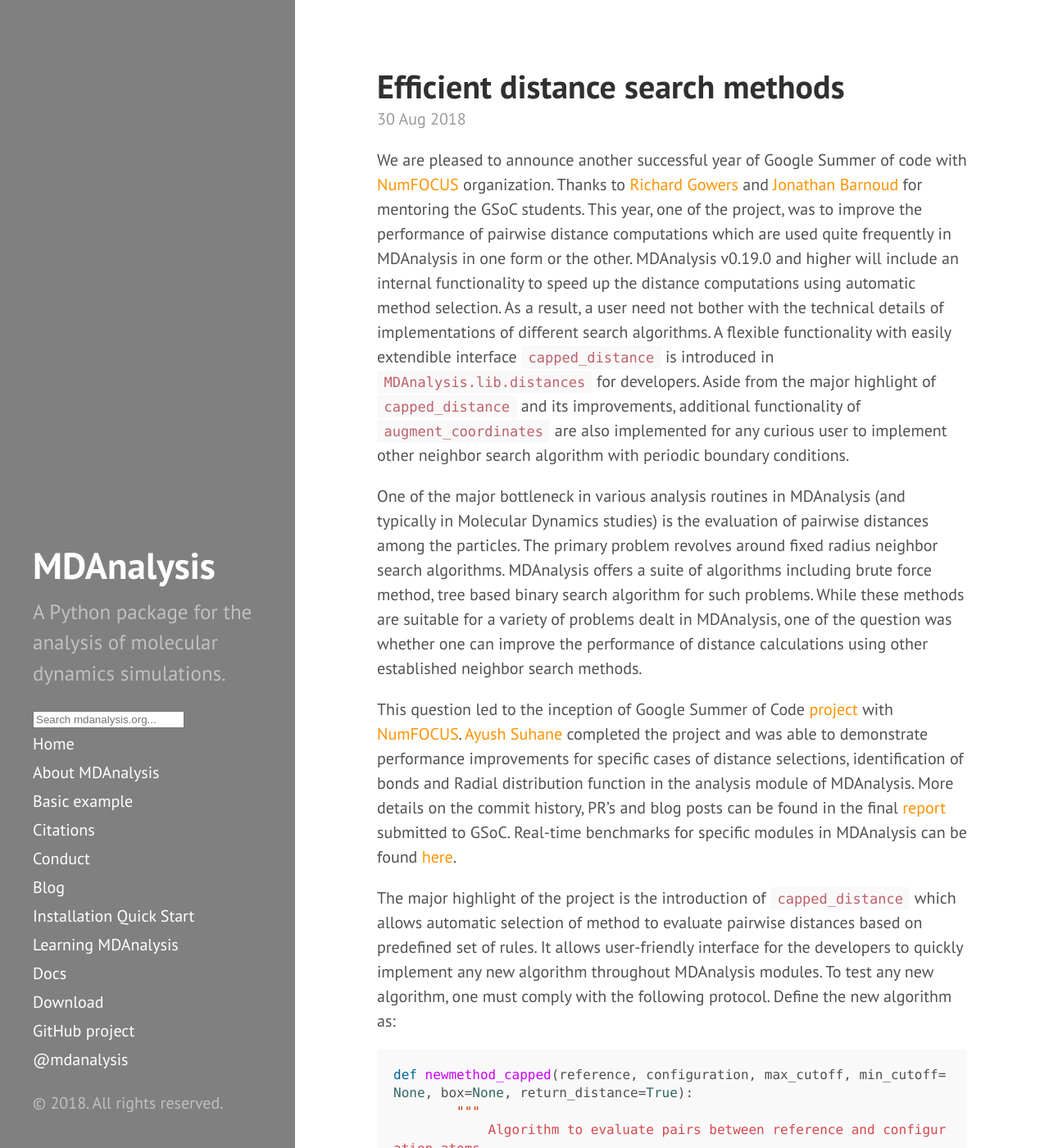
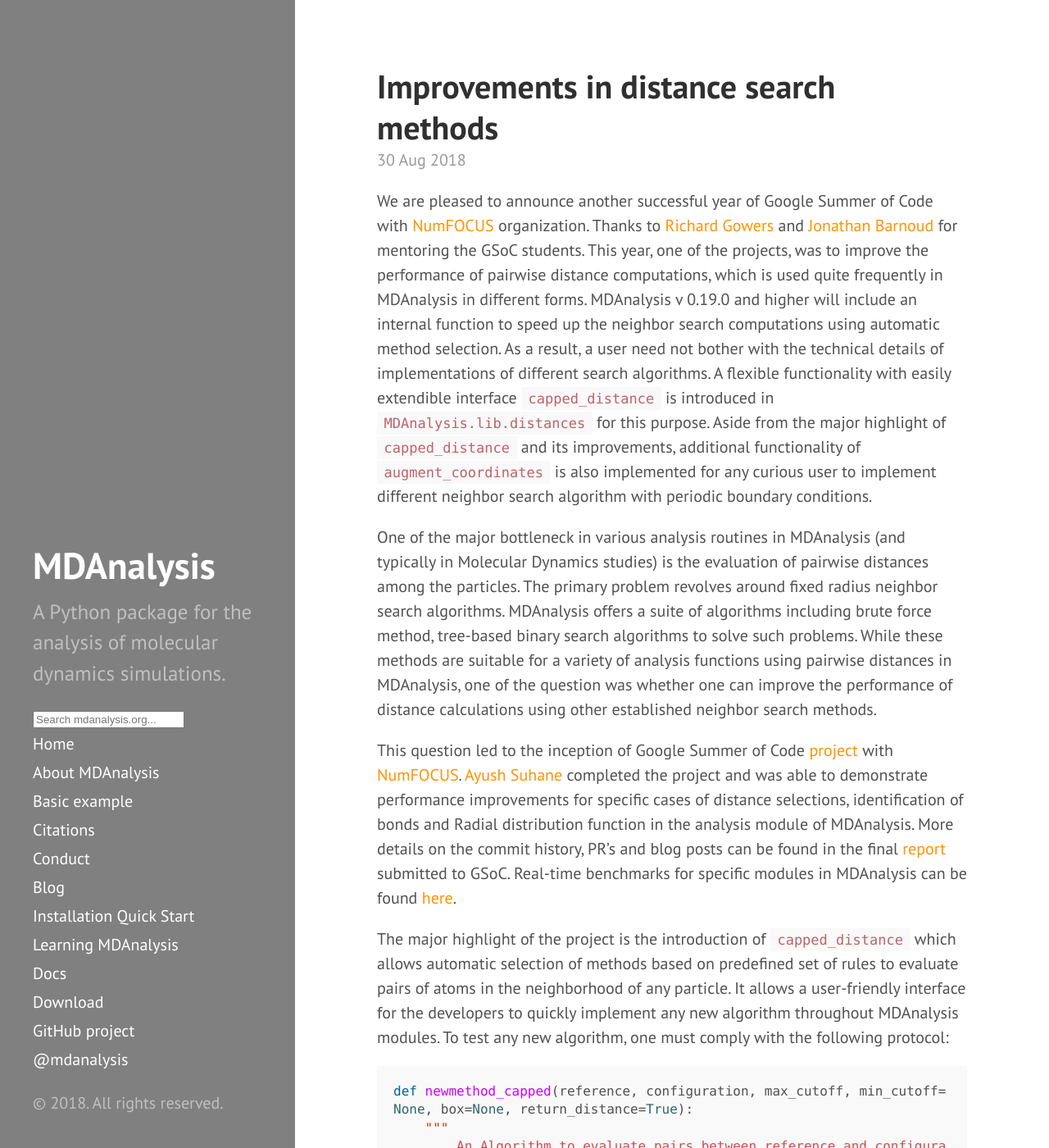
Before and after one commit to MDAnalysis/MDAnalysis.github.io, a Jekyll site: the page built from _posts/2018-08-30-gsoc18-distancesearch.md, in a window 1280 px wide and 1400 px high. Shown: the whole window at 82% size. Built offline with Jekyll 4.4.1, drawn with Linux system fonts in a browser that asks for light colours; comment, search, counter and statistics services are not loaded; some of the changed text lies outside the part shown.

Commit message:
slight changes to the text

````diff
--- a/_posts/2018-08-30-gsoc18-distancesearch.md
+++ b/_posts/2018-08-30-gsoc18-distancesearch.md
@@ -1,20 +1,20 @@
 ---
 layout: post
-title: Efficient distance search methods
+title: Improvements in distance search methods
 ---
 
-We are pleased to announce another successful year of Google Summer of code with [NumFOCUS][] organization. Thanks to [Richard Gowers][] and [Jonathan Barnoud][] for mentoring the GSoC students. This year, one of the project, was to improve the performance of pairwise distance computations which are used quite frequently in MDAnalysis in one form or the other. MDAnalysis v0.19.0 and higher will include an internal functionality to speed up the distance computations using automatic method selection. As a result, a user need not bother with the technical details of implementations of different search algorithms. A flexible functionality with easily extendible interface ``capped_distance`` is introduced in ``MDAnalysis.lib.distances`` for developers. Aside from the major highlight of ``capped_distance`` and its improvements, additional functionality of ``augment_coordinates`` are also implemented for any curious user to implement other neighbor search algorithm with periodic boundary conditions.
+We are pleased to announce another successful year of Google Summer of Code with [NumFOCUS][] organization. Thanks to [Richard Gowers][] and [Jonathan Barnoud][] for mentoring the GSoC students. This year, one of the projects, was to improve the performance of pairwise distance computations, which is used quite frequently in MDAnalysis in different forms. MDAnalysis v 0.19.0 and higher will include an internal function to speed up the neighbor search computations using automatic method selection. As a result, a user need not bother with the technical details of implementations of different search algorithms. A flexible functionality with easily extendible interface ``capped_distance`` is introduced in ``MDAnalysis.lib.distances`` for this purpose. Aside from the major highlight of ``capped_distance`` and its improvements, additional functionality of ``augment_coordinates`` is also implemented for any curious user to implement different neighbor search algorithm with periodic boundary conditions.
 
-One of the major bottleneck in various analysis routines in MDAnalysis (and typically in Molecular Dynamics studies) is the evaluation of pairwise distances among the particles. The primary problem revolves around fixed radius neighbor search algorithms. MDAnalysis offers a suite of algorithms including brute force method, tree based binary search algorithm for such problems. While these methods are suitable for a variety of problems dealt in MDAnalysis, one of the question was whether one can improve the performance of distance calculations using other established neighbor search methods.
+One of the major bottleneck in various analysis routines in MDAnalysis (and typically in Molecular Dynamics studies) is the evaluation of pairwise distances among the particles. The primary problem revolves around fixed radius neighbor search algorithms. MDAnalysis offers a suite of algorithms including brute force method, tree-based binary search algorithms to solve such problems. While these methods are suitable for a variety of analysis functions using pairwise distances in MDAnalysis, one of the question was whether one can improve the performance of distance calculations using other established neighbor search methods.
 
 This question led to the inception of Google Summer of Code [project][] with [NumFOCUS][]. [Ayush Suhane][] completed the project and was able to demonstrate performance improvements for specific cases of distance selections, identification of bonds and Radial distribution function in the analysis module of MDAnalysis. More details on the commit history, PR's and blog posts can be found in the final [report][] submitted to GSoC. Real-time benchmarks for specific modules in MDAnalysis can be found [here](https://www.mdanalysis.org/benchmarks/).
 
-The major highlight of the project is the introduction of ``capped_distance`` which allows automatic selection of method to evaluate pairwise distances based on predefined set of rules. It allows user-friendly interface for the developers to quickly implement any new algorithm throughout MDAnalysis modules. To test any new algorithm, one must comply with the following protocol. Define the new algorithm as:
+The major highlight of the project is the introduction of ``capped_distance`` which allows automatic selection of methods based on predefined set of rules to evaluate pairs of atoms in the neighborhood of any particle. It allows a user-friendly interface for the developers to quickly implement any new algorithm throughout MDAnalysis modules. To test any new algorithm, one must comply with the following protocol:
 
 ```python
 def newmethod_capped(reference, configuration, max_cutoff, min_cutoff=None, box=None, return_distance=True):
-	"""
-	    Algorithm to evaluate pairs between reference and configuration atoms
+    """
+        An Algorithm to evaluate pairs between reference and configuration atoms
         and corresponding distances
     """
     return pairs, distances
@@ -30,28 +30,28 @@ methods = {'bruteforce': _bruteforce_capped,
 ```
 That's it. The new method is ready to be tested across functions which use ``capped_distance``. For any specific application, it can be called as ``capped_distance(ref, conf, max_dist, method=newmethod)`` from the function.
 
-As mentioned above, MDAnalysis offers support of three different algorithms namely [bruteforce][] which is a naive pairwise distance calculation algorithm and implemented in MDAnalysis for parallel execution, [pkdtree][] which is a wrapper method around binary tree search algorithm, [nsgrid][] is an implementation of cell-list algorithm. During the tenure of GSoC'18, an additional method ``nsgrid`` is implemented in MDAnalysis with the help of [Sebastien Buchoux][]. For more information, the reader is encouraged to read the [blog], which include detailed information about different algorithms and their implementation.
+As mentioned above, MDAnalysis offers support of three different algorithms namely [bruteforce][] which is a naive pairwise distance calculation algorithm and implemented in MDAnalysis even for parallel execution, [pkdtree][] is a wrapper method around binary tree search algorithm, [nsgrid][] is an implementation of cell-list algorithm. During the tenure of GSoC'18, an additional method ``nsgrid`` is implemented in MDAnalysis with the help of [Sebastien Buchoux][]. For more information, the reader is encouraged to read the [blog], which include detailed information about different algorithms and their implementation.
 
-While implementing any new algorithm for Molecular dynamics trajectories, one additional requirement is to handle the periodic boundary conditions. A combination of versatile function ``augment_coordinates`` and ``undo_augment`` can be used with any algorithm to handle PBC. The main idea is to extend the box by generating duplicate particles in the vicinity of the box by ``augment_coordinates``. These duplicates as well as the original particles can now be used with any algorithm to evaluate the nearest neighbors. After the operation, the duplicate particles can be reverted back to their original particle using ``undo_augment``. These functions are available in ``MDAnalysis.lib._augment``. We encourage the interested readers to try different algorithms using these functions. Hopefully, you can help us improve the performance further with your feedbacks. As a starting point, the skeleton to enable PBC would look like:
+While implementing any new algorithm for Molecular dynamics trajectories, one additional requirement is to handle the periodic boundary conditions. A combination of versatile function ``augment_coordinates`` and ``undo_augment`` can be used with any algorithm to handle PBC. The main idea is to extend the box by generating duplicate particles in the vicinity of the box by ``augment_coordinates``. These duplicates, as well as the original particles, can now be used with any algorithm to evaluate the nearest neighbors. After the operation, the duplicate particles can be reverted back to their original particle indices using ``undo_augment``. These functions are available in ``MDAnalysis.lib._augment``. We encourage the interested readers to try different algorithms using these functions. Hopefully, you can help us improve the performance further with your feedback. As a starting point, the skeleton to enable PBC would take the following form:
 
 ```python
 def newmethod_search(coords, centers, radius, box=None):
-	aug, mapping = augment_coordinates(coords, box, radius)
-	all_coords = no.concatenate([coords, aug])
-	"""
-	    Perform operations for distance evaluations
-	    with **all_coords** using the new algorithm
-	    and obtain the result in indices
-	"""
-	indices = undo_augment(indices, mapping, len(coords))
-	return indices
+    aug, mapping = augment_coordinates(coords, box, radius)
+    all_coords = no.concatenate([coords, aug])
+    """
+        Perform operations for distance evaluations
+        with **all_coords** using the new algorithm
+        and obtain the result in indices
+    """
+    indices = undo_augment(indices, mapping, len(coords))
+    return indices
 ```
 
 Finally, this function can be tested with ``capped_distance`` to check the performance against already implemented algorithms in MDAnalysis.
 
-This was a flavor of what work was done during GSoC'18. Apart from performance improvements, it is envisioned that this internal functionality will reduce the burden from the user to understand all the technical details of distance search algorithms and instead focus on their analysis segment, as well as allow future developers to easily implement any new algorithm which can exceed the present performance benchmarks.
+This was a flavor of what work was done during GSoC'18. Apart from performance improvements, it is envisioned that this internal functionality will reduce the burden from the user to understand all the technical details of distance search algorithms and instead allow a user to focus on their analysis, as well as allow future developers to easily implement any new algorithm which can exceed the present performance benchmarks.
 
-As a final note, we managed to get an improvement of ~ 2-3 times in rdf computation, ~ 10 times in identification of bonds, and ~ 10 times in distance based selections for the already existing benchmarks in MDAnalysis. The performance is also found to improve with larger datasets, but is not reported in benchmarks. Any motivated reader is welcome to submit their feedback about performance of the above mentioned functions on their data, and/or a benchmark which we would be happy to showcase to the world.
+As a final note, we managed to get an improvement of ~ 2-3 times in Radial Distribution Function computation, ~ 10 times in identification of bonds, and ~ 10 times in distance based selections for the already existing benchmarks in MDAnalysis. The performance is also found to improve with larger datasets but is not reported in benchmarks. Any motivated reader is welcome to submit their feedbacks about the performance of the above-mentioned functions on their data, and/or a benchmark which we would be happy to showcase to the world.
 
 
 [project]: https://summerofcode.withgoogle.com/projects/#5050592943144960
````
